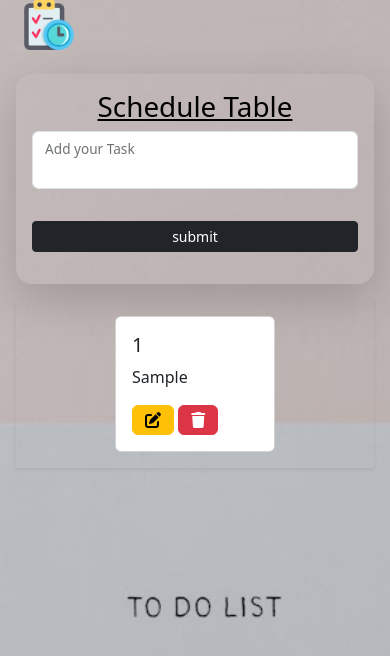
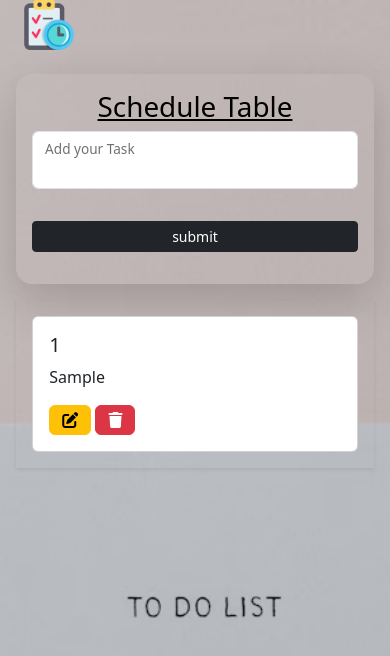
Before and after one commit to iyinoluwAA/Schedule-Application, a plain HTML site: page index.html in a window 390 px wide. Both pictures are taken after typing "Sample" into the empty fields and a click on the button "submit". Drawn offline with nearby package versions, Linux system fonts and the light colour scheme.

Commit message:
add a little change

```diff
--- a/script.js
+++ b/script.js
@@ -24,7 +24,7 @@
     todoLIst.map(
         (items,number)=>{
         show.innerHTML += `
-        <div class="card" style="width: 10rem;">
+        <div class="card" ">
        <div class="card-body">
        <h5 class="card-title"> ${number + 1}</h5>
        <p class="card-text">${items} </p>
--- a/style.css
+++ b/style.css
@@ -17,6 +17,10 @@ background-size: cover;
  flex-wrap: wrap;
  gap: 1.5rem;
 }
+.card{
+    width: 12rem;
+    justify-content: center;
+}
 
 @media screen and (max-width:470px) {
     #show{
@@ -24,4 +28,7 @@ background-size: cover;
         justify-content: center;
         gap: 1rem;
        }
+       .card{
+        width: 100%;
+       }
 }
```
